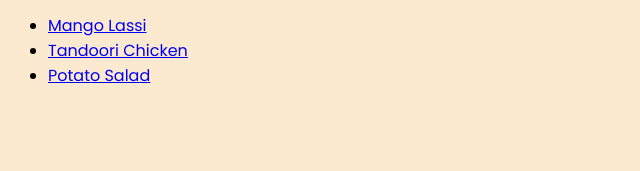
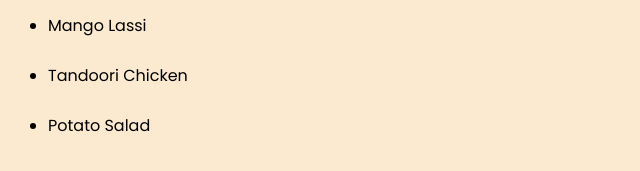
Before and after one commit to tripathiji1312/odin-recipes, a plain HTML site: page index.html in a window 1280 px wide. Shown: the part 111-282 px from the top of the page, without its empty margins (0-640 px from the left). Drawn offline with Linux system fonts and the light colour scheme.

Commit message:
index.html completed with css

```diff
--- a/index.html
+++ b/index.html
@@ -18,11 +18,15 @@
         </div>
     </header>
     <main>
-        <ul>
-            <li><a href="./recipes/lassi.html">Mango Lassi</a></li>
-            <li><a href="./recipes/tandoori_chicken.html">Tandoori Chicken</a></li>
-            <li><a href="./recipes/potato_salad.html">Potato Salad</a></li>
-        </ul>
+        <div class="index-main">
+            <ul>
+                <li><a href="./recipes/lassi.html">Mango Lassi</a></li>
+                <br>
+                <li><a href="./recipes/tandoori_chicken.html">Tandoori Chicken</a></li>
+                <br>
+                <li><a href="./recipes/potato_salad.html">Potato Salad</a></li>
+            </ul>
+        </div>
     </main>
 </body>
 </html>
--- a/style.css
+++ b/style.css
@@ -1,3 +1,4 @@
+/* common to all pages */
 *{
     font-family: "Poppins", sans-serif;
   font-weight: 400;
@@ -26,3 +27,12 @@
     color: #244855;
     margin: 0;
 }
+/* for index.html */
+/* .index-main {
+    background-color: azure;
+
+} */
+.index-main > ul > li > a{
+    color: black;
+    text-decoration: none;
+}
```
